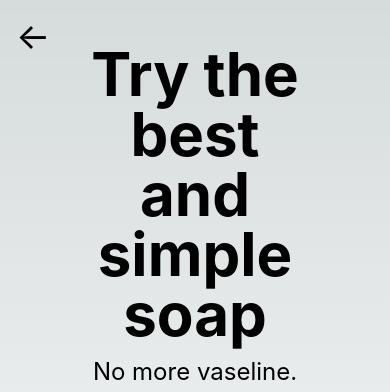
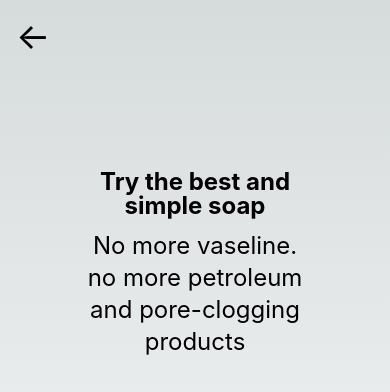
Before and after one commit to thisisissss/sustainable1, a Next.js app: page /soap in a window 390 px wide. Shown: the top 392 px of the page. Built offline with nearby package versions, Linux system fonts and the light colour scheme.

Commit message:
text size for mobile fixes

```diff
--- a/app/globals.css
+++ b/app/globals.css
@@ -16,6 +16,12 @@
   }
 }
 
+@media (max-width: 640px) {
+  .mobile-text-size {
+    font-size: 1.5rem; /* Adjust this value as needed */
+  }
+}
+
 body {
   color: rgb(var(--foreground-rgb));
   background: linear-gradient(
--- a/pages/pesticide.tsx
+++ b/pages/pesticide.tsx
@@ -27,7 +27,7 @@
       </Head>
 
       <main className="flex flex-col items-center justify-center w-full flex-1 px-20 text-center">
-        <h1 className="text-6xl font-bold">
+      <h1 className="text-6xl font-bold mobile-text-size">
 Organic Pesticides
  </h1>
 
--- a/pages/soap.tsx
+++ b/pages/soap.tsx
@@ -26,7 +26,8 @@
       </Head>
 
       <main className="flex flex-col items-center justify-center w-full flex-1 px-20 text-center">
-      <h2 className="text-6xl font-bold sm:text-2xl md:text-5xl lg:text-6xl">Try the best and simple soap</h2>
+      <h1 className="text-6xl font-bold mobile-text-size">
+Try the best and simple soap</h1>
 
         <p className="mt-3 text-2xl">
           No more vaseline. no more petroleum and pore-clogging products
--- a/pages/starter.tsx
+++ b/pages/starter.tsx
@@ -26,7 +26,7 @@
       </Head>
 
       <main className="flex flex-col items-center justify-center w-full flex-1 px-20 text-center">
-        <h1 className="text-6xl font-bold">
+      <h1 className="text-6xl font-bold mobile-text-size">
           Aquaponic starter & organic fertilizers
         </h1>
 
```
